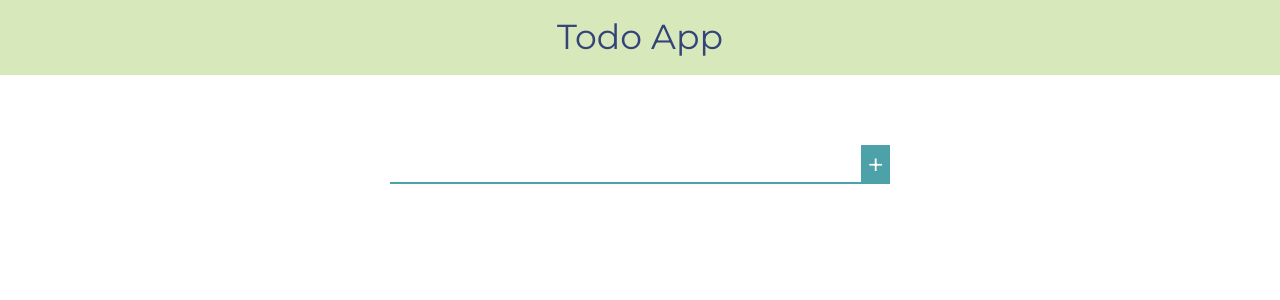
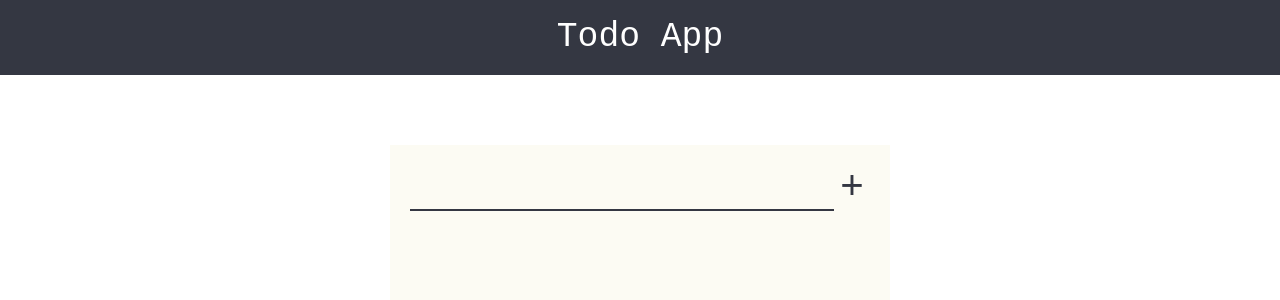
Before and after one commit to mlizchap/react-todo-app, a React app: page / in a window 1280 px wide. Shown: the top 300 px of the page. Built offline with nearby package versions, Linux system fonts and the light colour scheme.

Commit message:
changed styling

```diff
--- a/public/index.html
+++ b/public/index.html
@@ -9,8 +9,7 @@
       homescreen on Android. See https://developers.google.com/web/fundamentals/engage-and-retain/web-app-manifest/
     -->
     <link rel="manifest" href="%PUBLIC_URL%/manifest.json">
-    <link href="https://fonts.googleapis.com/css?family=Montserrat" rel="stylesheet">
-    <!--
+    <link href="https://fonts.googleapis.com/css?family=Sacramento" rel="stylesheet">    <!--
       Notice the use of %PUBLIC_URL% in the tags above.
       It will be replaced with the URL of the `public` folder during the build.
       Only files inside the `public` folder can be referenced from the HTML.
--- a/src/components/App/App.scss
+++ b/src/components/App/App.scss
@@ -1,11 +1,24 @@
 @import "../../global";
 .app {
     width: 100%;
+
 }
 .container {
     font-family: $main_font;
-    width: 80%;
+    //width: 80%;
     max-width: 500px;
     margin-right: auto;
     margin-left: auto;
+    background-color: $yellow;
+    padding-bottom: 40%;
+    // background-color: lightgoldenrodyellow;
+    // border: 2px solid orangered;
+    // padding-bottom: 100px;
+    //padding: 2px;
 }
+
+@media only screen and (max-width: 400px) {
+    .app {
+        background-color: $yellow;
+    }
+}
--- a/src/components/ErrorMessage/ErrorMessage.scss
+++ b/src/components/ErrorMessage/ErrorMessage.scss
@@ -2,7 +2,9 @@
 
 .errorMessage {
     margin-bottom: 20px;
-    margin-top: 5px;
+    //margin-top: 5px;
     font-size: 12pt;
     color: lightcoral;
+    margin-left: 20px;
+    font-family: monospace;
 }
--- a/src/components/Header/Header.scss
+++ b/src/components/Header/Header.scss
@@ -7,5 +7,8 @@
     text-align: center;
     padding: 20px;
     font-size: 26pt;
-    font-family: $main_font;
+    //font-family: 'Abril Fatface';
+    font-family: monospace;
+    background-color: $navy;
+    color: white;
 }
--- a/src/components/Input/Input.scss
+++ b/src/components/Input/Input.scss
@@ -5,6 +5,8 @@
     display: flex;
     font-size: 22pt;
     margin-top: 70px;
+    background-color: $yellow;
+    padding: 20px 20px 5px 20px;
 
     &__input {
         flex: 1;
@@ -12,17 +14,20 @@
         font-size: inherit;
         outline: none;
         border: none;
-        color: $teal;
-        border-bottom: 2px solid $teal;
+        color: $navy;
+        border-bottom: 2px solid $navy;
         border-radius: 0;
+        background-color: $yellow;
     }
 
     &__submitBtn {
-        background-color: $teal;
+        background-color: $yellow;
         font-size: inherit;
         outline: none;
         border: none;
-        color: white;
+        color: $navy;
+        font-size: 30pt;
+        padding-bottom: 0px;
         //width: 10px;
     }
 }
--- a/src/components/Todo/Todo.scss
+++ b/src/components/Todo/Todo.scss
@@ -4,10 +4,11 @@
     font-size: 16pt;
     margin-top: 12px;
     padding: 6px;
-    border: 2px solid lightcoral;
-    background-color: rgb(252, 233, 233);
+    border-bottom: 1px solid $navy;
+    //background-color: rgb(252, 233, 233);
     // background-color: #ffe2ce;
     color: $navyblue;
+    margin:20px;
 }
 
 @media only screen and (max-width: 400px) {
--- a/src/components/TodoList/TodoList.js
+++ b/src/components/TodoList/TodoList.js
@@ -1,5 +1,7 @@
 import React, { Component } from 'react';
+
 import Todo from '../Todo/Todo'
+import './TodoList.scss';
 
 class TodoList extends Component {
 
@@ -7,7 +9,13 @@ class TodoList extends Component {
         //return <div />
         return this.props.todos.map((i) => {
             return (
-                <Todo key={i.name} name={i.name} completed={i.completed} {...this.props} />
+                <Todo
+                    className="component-todolist"
+                    key={i.name}
+                    name={i.name}
+                    completed={i.completed}
+                    {...this.props}
+                />
             )
         })
     }
--- /dev/null
+++ b/src/components/TodoList/TodoList.scss
@@ -0,0 +1,4 @@
+.component-todolist {
+    padding: 20px;
+    // background-color: lightgoldenrodyellow;
+}
--- a/src/global.scss
+++ b/src/global.scss
@@ -3,10 +3,13 @@
 $orange: #FFA630;
 $lightgreen: #D7E8BA;
 $teal: #4DA1A9;
-$navyblue: rgb(52, 68, 121);
+$navyblue: #344479;
+
+$navy: #343742;
+$yellow: #fcfbf3;
 
 // font
-$main_font: 'Montserrat';
+$main_font: monospace;
 
 // width sizing
 $mainWidth: 75%;
```
Also changed, not shown: 11 other files (tests, documents, lock files or other folders).
